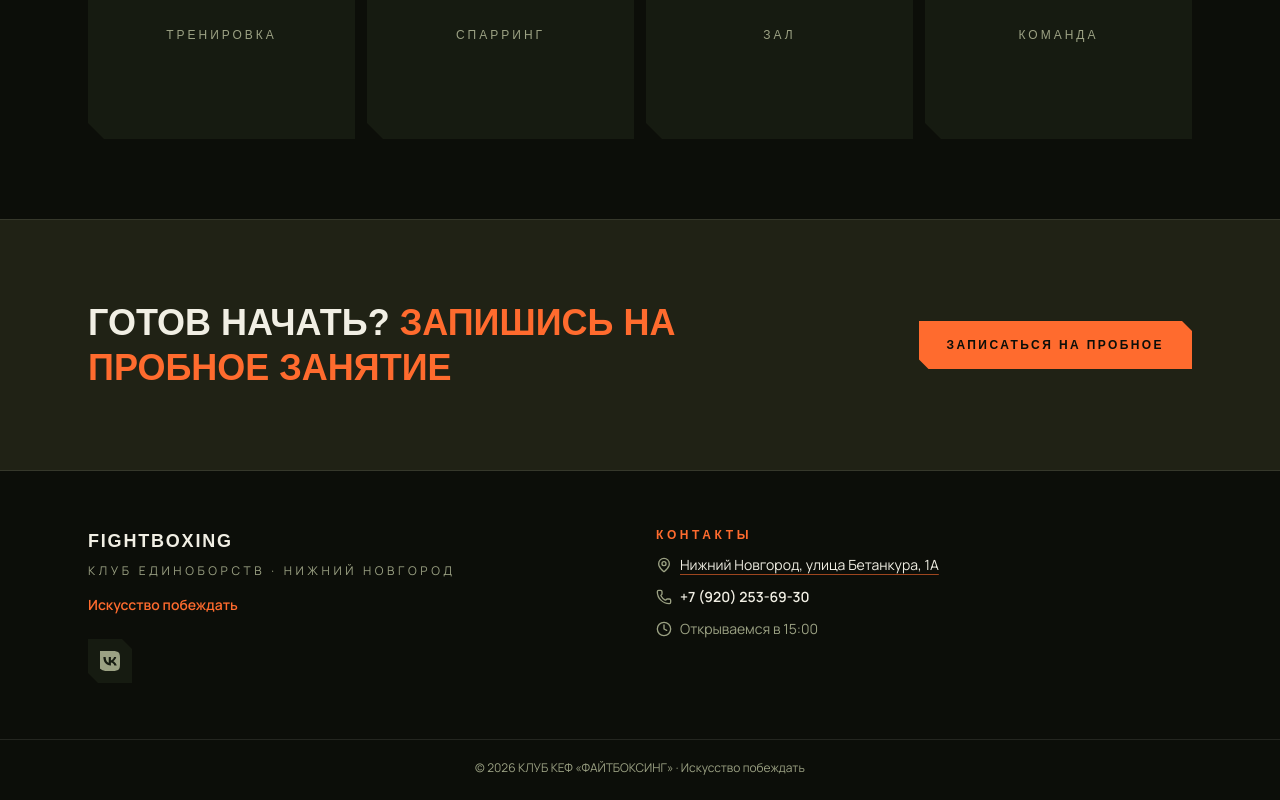
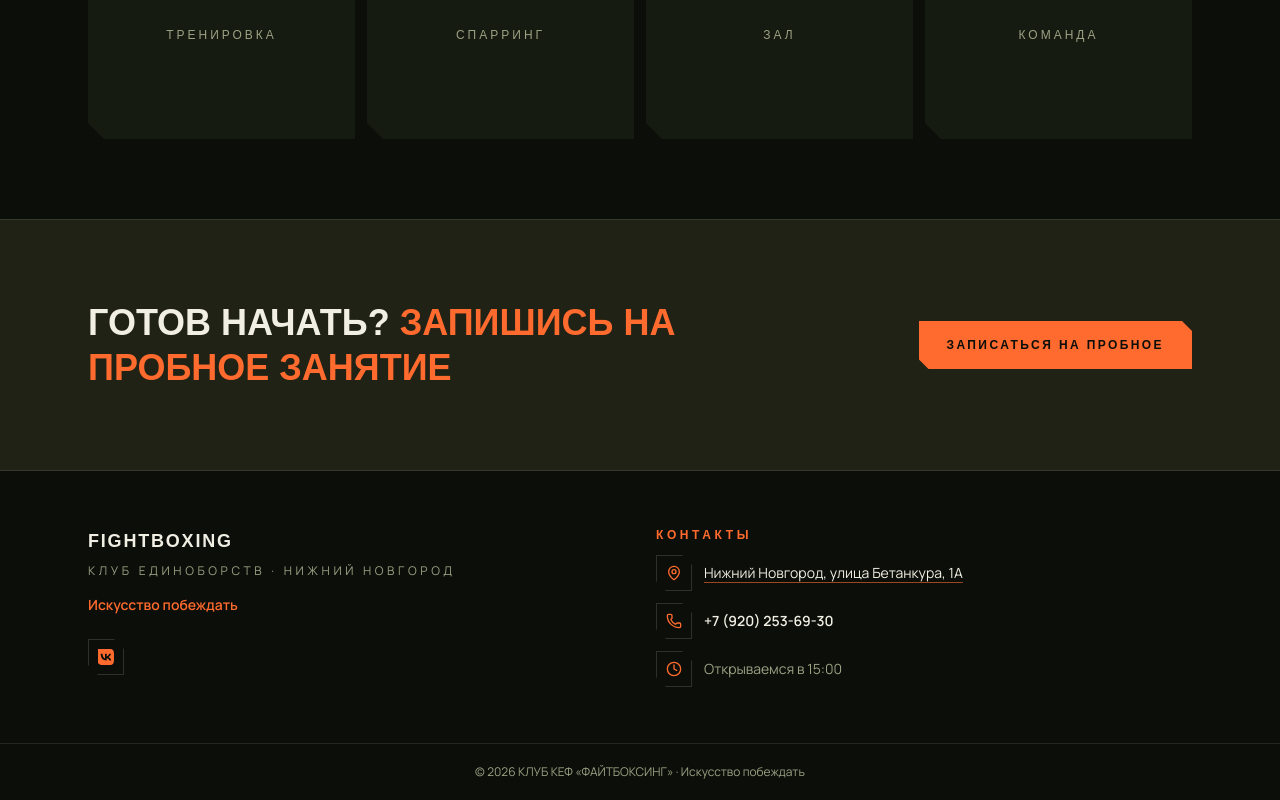
Before and after one commit to CONCLAVER/FB, a Next.js app: page / in a window 1280 px wide. Shown: the part 4007-4807 px from the top of the page. Built offline with nearby package versions, Linux system fonts and the light colour scheme; a web font is replaced by a local one.

Commit message:
Иконки в бейджах с обводкой + flame (футер, бургер, модал)

```diff
--- a/src/components/Footer.tsx
+++ b/src/components/Footer.tsx
@@ -1,5 +1,6 @@
 import { Clock, MapPin, Phone } from "lucide-react";
 import { CLUB } from "@/data/club";
+import { IconBadge } from "./IconBadge";
 import { VkIcon } from "./VkIcon";
 
 const mapUrl = `https://yandex.ru/maps/?text=${encodeURIComponent(CLUB.address)}`;
@@ -20,9 +21,9 @@ export const Footer = () => (
           target="_blank"
           rel="noopener noreferrer"
           aria-label="Сообщество клуба во ВКонтакте"
-          className="clip-cut-sm mt-6 inline-flex h-11 w-11 items-center justify-center bg-moss text-khaki transition-all duration-300 hover:-translate-y-0.5 hover:bg-flame hover:text-ink"
+          className="clip-cut-sm mt-6 inline-flex h-9 w-9 items-center justify-center border border-bone/15 bg-ink text-flame transition-all duration-300 hover:-translate-y-0.5 hover:bg-flame hover:text-ink"
         >
-          <VkIcon className="h-5 w-5" />
+          <VkIcon className="h-4 w-4" />
         </a>
       </div>
 
@@ -30,8 +31,10 @@ export const Footer = () => (
         <h3 className="font-display text-xs font-bold uppercase tracking-[0.3em] text-flame">
           Контакты
         </h3>
-        <p className="flex items-start gap-2 text-khaki">
-          <MapPin aria-hidden className="mt-0.5 h-4 w-4 shrink-0" />
+        <p className="flex items-center gap-3 text-khaki">
+          <IconBadge>
+            <MapPin aria-hidden className="h-4 w-4" />
+          </IconBadge>
           <a
             href={mapUrl}
             target="_blank"
@@ -41,8 +44,10 @@ export const Footer = () => (
             {CLUB.address}
           </a>
         </p>
-        <p className="flex items-center gap-2 text-khaki">
-          <Phone aria-hidden className="h-4 w-4 shrink-0" />
+        <p className="flex items-center gap-3 text-khaki">
+          <IconBadge>
+            <Phone aria-hidden className="h-4 w-4" />
+          </IconBadge>
           <a
             href={CLUB.phoneHref}
             className="font-semibold text-bone transition-colors hover:text-flame"
@@ -50,8 +55,10 @@ export const Footer = () => (
             {CLUB.phone}
           </a>
         </p>
-        <p className="flex items-center gap-2 text-khaki">
-          <Clock aria-hidden className="h-4 w-4 shrink-0" />
+        <p className="flex items-center gap-3 text-khaki">
+          <IconBadge>
+            <Clock aria-hidden className="h-4 w-4" />
+          </IconBadge>
           Открываемся в {CLUB.opensAt}
         </p>
       </div>
--- a/src/components/Header.tsx
+++ b/src/components/Header.tsx
@@ -59,7 +59,7 @@ export const Header = () => {
 
         <button
           type="button"
-          className="text-khaki lg:hidden"
+          className="clip-cut-sm inline-flex h-9 w-9 items-center justify-center border border-bone/15 bg-ink text-flame lg:hidden"
           onClick={() => setOpen(!open)}
           aria-label={open ? "Закрыть меню" : "Открыть меню"}
           aria-expanded={open}
--- /dev/null
+++ b/src/components/IconBadge.tsx
@@ -0,0 +1,11 @@
+import type { ReactNode } from "react";
+
+type Props = { children: ReactNode; className?: string };
+
+export const IconBadge = ({ children, className = "" }: Props) => (
+  <span
+    className={`clip-cut-sm inline-flex h-9 w-9 shrink-0 items-center justify-center border border-bone/15 bg-ink text-flame ${className}`}
+  >
+    {children}
+  </span>
+);
--- a/src/components/SignupModal.tsx
+++ b/src/components/SignupModal.tsx
@@ -60,7 +60,7 @@ export const SignupModalProvider = ({ children }: { children: ReactNode }) => {
               type="button"
               onClick={close}
               aria-label="Закрыть"
-              className="absolute right-4 top-4 text-khaki/70 transition-colors hover:text-flame focus-visible:outline-2 focus-visible:outline-flame"
+              className="clip-cut-sm absolute right-4 top-4 flex h-8 w-8 items-center justify-center border border-bone/15 bg-ink text-flame transition-colors hover:bg-flame hover:text-ink focus-visible:outline-2 focus-visible:outline-flame"
             >
               <X />
             </button>
```
